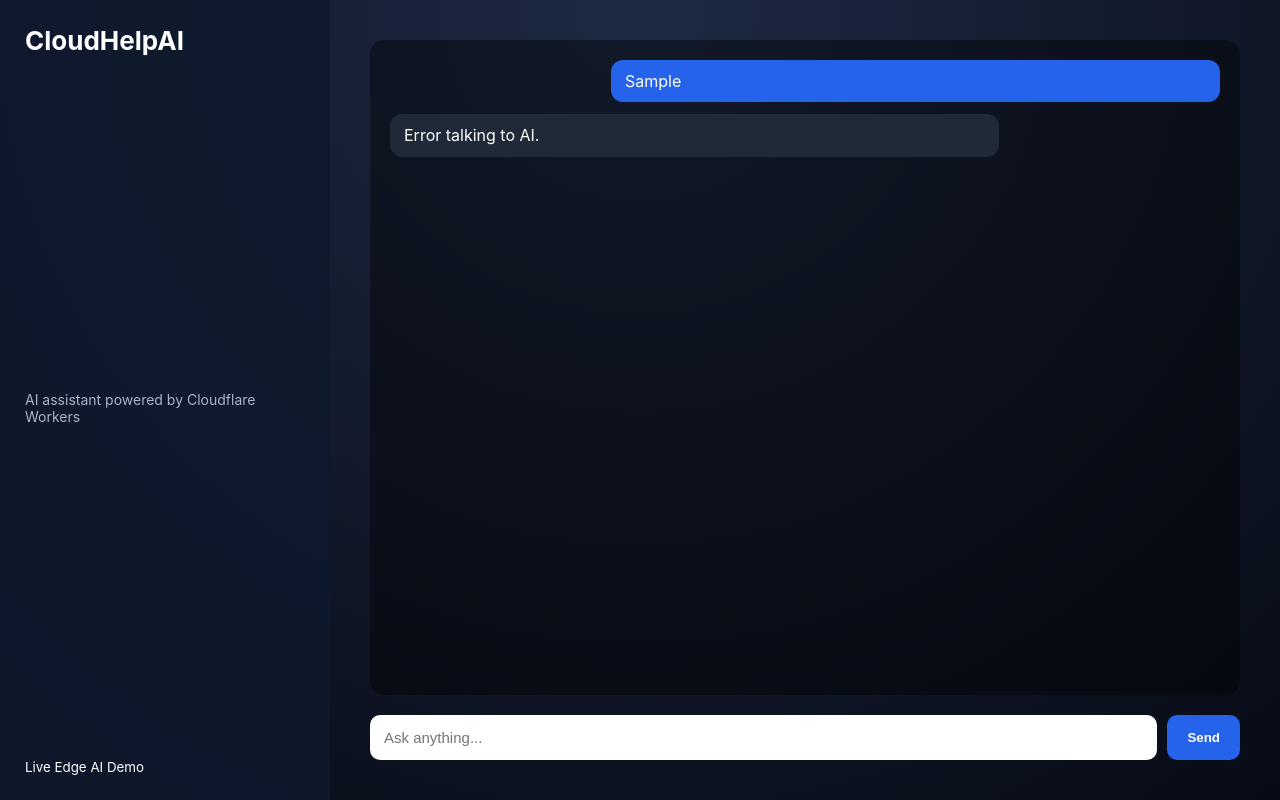
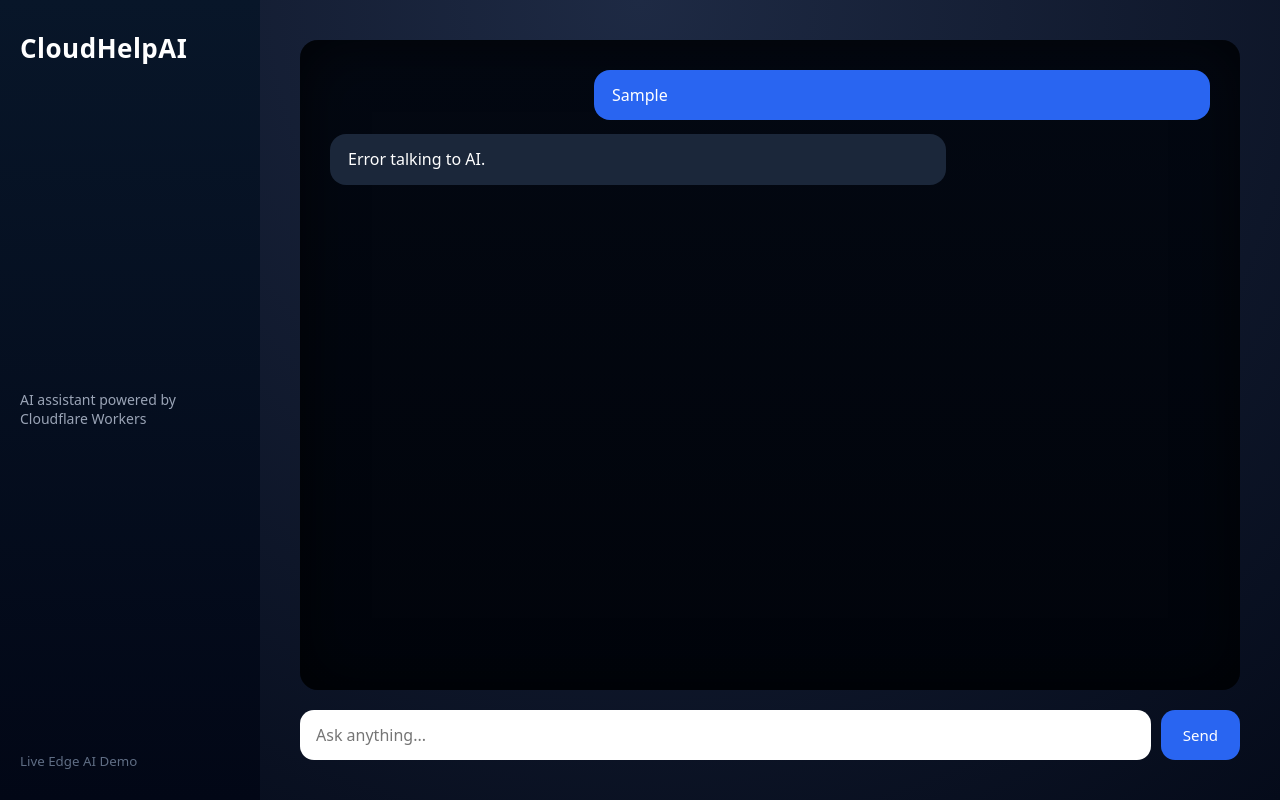
Before and after one commit to SamuelApoya/cf_ai_assistant, a website: page public/index.html in a window 1280 px wide. Both pictures are taken after typing "Sample" into the empty fields and a click on the button "Send". Drawn offline with Linux system fonts and the light colour scheme; no server answers.

Commit message:
Fixed UI → Worker routing + full styling

```diff
--- a/public/app.js
+++ b/public/app.js
@@ -23,21 +23,21 @@
   inputEl.disabled = true;
 
   try {
-    const res = await fetch('/api/chat', {
-      method: 'POST',
-      headers: { 'Content-Type': 'application/json' },
-      body: JSON.stringify({ messages })
-    });
+    const res = await fetch(
+      'https://cf-ai-assistant.sapoya26.workers.dev/api/chat',
+      {
+        method: 'POST',
+        headers: { 'Content-Type': 'application/json' },
+        body: JSON.stringify({ messages })
+      }
+    );
 
     const data = await res.json();
-    const reply =
-      data.response?.response ||
-      data.reply ||
-      '(no response from AI)';
-
+    const reply = data.response || data.error || '(no reply)';
     messages.push({ role: 'assistant', content: reply });
     addMessage('assistant', reply);
-  } catch (err) {
+
+  } catch (error) {
     addMessage('assistant', 'Error talking to AI.');
   } finally {
     inputEl.disabled = false;
--- a/public/index.html
+++ b/public/index.html
@@ -3,7 +3,7 @@
 <head>
   <meta charset="UTF-8" />
   <title>CloudHelpAI</title>
-  <link rel="stylesheet" href="/styles.css" />
+  <link rel="stylesheet" href="styles.css" />
 </head>
 <body>
   <div class="app">
@@ -14,15 +14,15 @@
     </div>
 
     <div class="main">
-      <div class="chat" id="chat"></div>
+      <div id="chat" class="chat"></div>
 
-      <form id="form">
+      <form id="form" class="input-area">
         <input id="input" type="text" placeholder="Ask anything..." required />
         <button type="submit">Send</button>
       </form>
     </div>
   </div>
 
-  <script src="/app.js"></script>
+  <script src="app.js"></script>
 </body>
 </html>
--- a/public/styles.css
+++ b/public/styles.css
@@ -1,7 +1,12 @@
+* {
+  box-sizing: border-box;
+  font-family: system-ui, -apple-system, Segoe UI, Roboto, sans-serif;
+}
+
 body {
   margin: 0;
-  font-family: Inter, Arial, sans-serif;
-  background: radial-gradient(circle at top, #1e2a44, #070b15);
+  min-height: 100vh;
+  background: radial-gradient(circle at top, #1e2a44, #050b1a);
   color: white;
 }
 
@@ -11,9 +16,9 @@
 }
 
 .sidebar {
-  width: 280px;
-  background: rgba(15, 25, 45, 0.9);
-  padding: 25px;
+  width: 260px;
+  background: linear-gradient(180deg, #081629, #020716);
+  padding: 30px 20px;
   display: flex;
   flex-direction: column;
   justify-content: space-between;
@@ -22,11 +27,16 @@
 .sidebar h1 {
   margin: 0;
   font-size: 26px;
+  letter-spacing: 0.5px;
 }
 
 .sidebar p {
-  color: #aab4c8;
   font-size: 14px;
+  color: #9aa4b6;
+}
+
+.sidebar small {
+  color: #5f6d84;
 }
 
 .main {
@@ -38,54 +48,64 @@
 
 .chat {
   flex: 1;
-  background: rgba(0,0,0,0.4);
-  border-radius: 14px;
-  padding: 20px;
+  background: linear-gradient(180deg, #030812, #01040b);
+  border-radius: 18px;
+  padding: 30px;
   overflow-y: auto;
-  margin-bottom: 20px;
+  box-shadow: inset 0 0 60px rgba(0,0,0,0.7);
 }
 
 .message {
   max-width: 70%;
-  margin-bottom: 12px;
-  padding: 10px 14px;
-  border-radius: 12px;
+  padding: 14px 18px;
+  margin-bottom: 14px;
+  border-radius: 16px;
   line-height: 1.4;
+  animation: fadeIn 0.3s ease;
 }
 
 .message.user {
-  background: #2563eb;
+  background: #2965f1;
+  align-self: flex-end;
   margin-left: auto;
 }
 
 .message.assistant {
-  background: #1f2937;
+  background: #1b273a;
+  margin-right: auto;
 }
 
-form {
+.input-area {
   display: flex;
+  margin-top: 20px;
   gap: 10px;
 }
 
-input {
+.input-area input {
   flex: 1;
-  padding: 14px;
-  border-radius: 10px;
+  border-radius: 14px;
   border: none;
+  padding: 14px 16px;
+  font-size: 16px;
   outline: none;
-  font-size: 15px;
 }
 
-button {
-  background: #2563eb;
+.input-area button {
+  background: #2965f1;
+  border: none;
   color: white;
-  border: none;
-  padding: 14px 20px;
-  border-radius: 10px;
+  padding: 14px 22px;
+  border-radius: 14px;
   cursor: pointer;
-  font-weight: 600;
+  font-size: 15px;
+  transition: background 0.2s ease;
 }
 
-button:hover {
-  background: #1d4ed8;
+.input-area button:hover {
+  background: #1c4fd6;
 }
+
+@keyframes fadeIn {
+  from {opacity: 0; transform: translateY(5px);}
+  to {opacity: 1; transform: translateY(0);}
+}
```
Also changed, not shown: src/index.js (+15 -7 lines).
